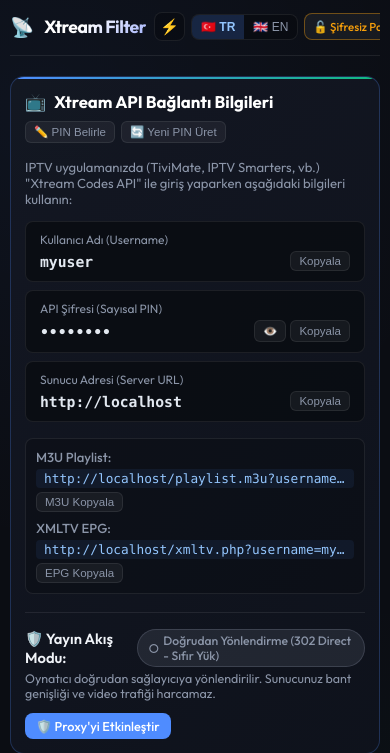
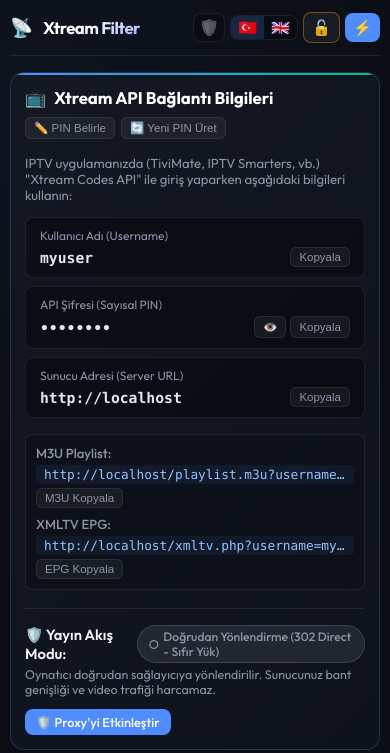
Before and after one commit to misafirkarsila-maker/iptvfilter, a FastAPI app: page / in a window 390 px wide. Shown: the top 753 px of the page. Run offline with FastAPI, Linux system fonts and the light colour scheme; data that the repository does not hold is empty; some libraries are stand-ins or nearby versions.

Commit message:
feat: Optimize topbar for mobile with icon-only mode, grayscale/color shield, flag-only lang, and padlock icons

```diff
--- a/app/templates/index.html
+++ b/app/templates/index.html
@@ -486,35 +486,34 @@
       border-radius: var(--radius-md);
       overflow: hidden;
       background: rgba(0, 0, 0, 0.25);
+      flex-shrink: 0;
     }
     .lang-btn {
       background: transparent;
       border: none;
       color: var(--mut);
-      padding: 5px 9px;
-      font-size: 0.75rem;
+      padding: 4px 7px;
+      font-size: 0.95rem;
+      line-height: 1;
       cursor: pointer;
-      font-weight: 500;
       transition: all 0.15s;
     }
     .lang-btn:hover {
-      color: var(--txt);
+      background: rgba(255, 255, 255, 0.05);
     }
     .lang-btn.active {
       background: rgba(79, 140, 255, 0.2);
-      color: #93c5fd;
-      font-weight: 700;
     }
 
-    /* Basit Proxy İkon Butonu */
+    /* Basit Proxy İkon Butonu (Kalkan) */
     .proxy-icon-btn {
       display: inline-flex;
       align-items: center;
       justify-content: center;
-      width: 31px;
+      width: 32px;
       height: 29px;
       border-radius: var(--radius-md);
-      font-size: 0.95rem;
+      font-size: 1rem;
       border: 1px solid var(--card-border);
       background: rgba(0, 0, 0, 0.25);
       cursor: pointer;
@@ -522,37 +521,55 @@
       transition: all 0.15s;
       flex-shrink: 0;
       padding: 0;
-      position: relative;
     }
     .proxy-icon-btn:hover {
       border-color: rgba(255, 255, 255, 0.25);
       background: rgba(255, 255, 255, 0.05);
     }
+    /* Proxy Kapalı: Gri Kalkan */
+    .proxy-icon-btn .shield-icon {
+      filter: grayscale(100%) opacity(0.42);
+      transition: all 0.2s;
+      display: inline-block;
+      line-height: 1;
+    }
+    /* Proxy Açık: Renkli Canlı Kalkan */
     .proxy-icon-btn.active {
       background: rgba(16, 185, 129, 0.15);
       border-color: rgba(16, 185, 129, 0.4);
       box-shadow: 0 0 8px rgba(16, 185, 129, 0.25);
     }
-    .proxy-icon-btn.active::after {
-      content: '';
-      position: absolute;
-      bottom: 2px;
-      right: 2px;
-      width: 5px;
-      height: 5px;
-      border-radius: 50%;
-      background: var(--ok);
-      box-shadow: 0 0 4px var(--ok);
+    .proxy-icon-btn.active .shield-icon {
+      filter: none;
+      transform: scale(1.06);
+    }
+
+    .topbar-btn {
+      display: inline-flex;
+      align-items: center;
+      gap: 5px;
+      flex-shrink: 0;
+    }
+    .btn-label-desktop {
+      display: inline;
     }
 
     /* Mobil Uyumluluk (Mobile Responsive) */
-    @media (max-width: 680px) {
+    @media (max-width: 768px) {
+      .btn-label-desktop {
+        display: none !important;
+      }
+      .topbar-btn {
+        padding: 5px 8px !important;
+        font-size: 0.95rem !important;
+        min-width: 32px;
+        justify-content: center;
+      }
       .wrap { padding: 12px 10px 40px; }
-      .topbar { gap: 8px; overflow-x: auto; -webkit-overflow-scrolling: touch; }
-      .brand-logo { font-size: 1.2rem; }
-      h1 { font-size: 1.1rem; }
-      .topbar-actions { gap: 6px; }
-      .topbar-actions .btn { font-size: 0.72rem; padding: 5px 8px; white-space: nowrap; }
+      .topbar { gap: 6px; margin-bottom: 16px; padding-bottom: 12px; }
+      .brand-logo { font-size: 1.15rem; }
+      h1 { font-size: 1.05rem; }
+      .topbar-actions { gap: 5px; }
       .api-card { padding: 14px; }
       .api-grid { grid-template-columns: 1fr; gap: 8px; }
       .quick-links { padding: 10px; }
@@ -574,40 +591,42 @@
       </div>
 
       <div class="topbar-actions">
-        <!-- Basit Proxy Durum İkonu -->
+        <!-- Basit Proxy Durum İkonu (Kalkan) -->
         <button type="button" id="topbarProxyPill"
                 class="proxy-icon-btn {% if stream_proxy_enabled %}active{% endif %}"
                 onclick="onProxyBtnClick()"
                 title="{% if stream_proxy_enabled %}Video Proxy: Aktif (Sunucu Üzerinden){% else %}Yayın Modu: 302 Doğrudan (Proxy Kapalı){% endif %}">
-          <span id="topbarProxyIcon">{% if stream_proxy_enabled %}🛡️{% else %}⚡{% endif %}</span>
+          <span id="topbarProxyIcon" class="shield-icon">🛡️</span>
         </button>
 
-        <!-- Dil Seçici -->
+        <!-- Dil Seçici (Sadece Bayraklar) -->
         <div class="lang-switcher">
-          <button type="button" class="lang-btn" id="lang-btn-tr" onclick="setLanguage('tr')">🇹🇷 TR</button>
-          <button type="button" class="lang-btn" id="lang-btn-en" onclick="setLanguage('en')">🇬🇧 EN</button>
+          <button type="button" class="lang-btn" id="lang-btn-tr" onclick="setLanguage('tr')" title="Türkçe">🇹🇷</button>
+          <button type="button" class="lang-btn" id="lang-btn-en" onclick="setLanguage('en')" title="English">🇬🇧</button>
         </div>
 
         <!-- Panel Şifre Durumu Rozeti & Ayar Butonu -->
         {% if has_panel_password %}
-        <button class="btn ghost sm" onclick="openSecurityModal()" title="Panel Şifre Ayarları">
-          <span data-i18n="panel_protected">🔒 Panel Korumalı</span>
+        <button class="btn ghost sm topbar-btn" onclick="openSecurityModal()" title="Panel Korumalı (Şifre Ayarları)">
+          <span>🔒</span><span class="btn-label-desktop" data-i18n="panel_protected">Panel Korumalı</span>
         </button>
         {% else %}
-        <button class="btn ghost sm" onclick="openSecurityModal()" title="Panel Şifre Ayarları" style="border-color: rgba(245, 158, 11, 0.4); color: var(--new);">
-          <span data-i18n="panel_unprotected">🔓 Şifresiz Panel</span>
+        <button class="btn ghost sm topbar-btn" onclick="openSecurityModal()" title="Şifresiz Panel (Şifre Ayarları)" style="border-color: rgba(245, 158, 11, 0.4); color: var(--new);">
+          <span>🔓</span><span class="btn-label-desktop" data-i18n="panel_unprotected">Şifresiz Panel</span>
         </button>
         {% endif %}
 
-        <form action="/sync" method="post" style="display:inline;" hx-post="/sync" hx-target="#stats" hx-swap="innerHTML">
-          <button class="btn sm" type="submit">
-            <span data-i18n="sync_now">⚡ Şimdi Güncelle</span>
+        <form action="/sync" method="post" style="display:inline; margin:0;" hx-post="/sync" hx-target="#stats" hx-swap="innerHTML">
+          <button class="btn sm topbar-btn" type="submit" title="Tüm Sağlayıcıları Şimdi Güncelle">
+            <span>⚡</span><span class="btn-label-desktop" data-i18n="sync_now">Şimdi Güncelle</span>
           </button>
         </form>
 
         {% if has_panel_password %}
-        <form action="/logout" method="post" style="display:inline;">
-          <button class="btn ghost sm" type="submit" data-i18n="logout">Çıkış</button>
+        <form action="/logout" method="post" style="display:inline; margin:0;">
+          <button class="btn ghost sm topbar-btn" type="submit" title="Çıkış Yap">
+            <span>🚪</span><span class="btn-label-desktop" data-i18n="logout">Çıkış</span>
+          </button>
         </form>
         {% endif %}
       </div>
@@ -1135,7 +1154,7 @@
             topbarPill.title = 'Yayın Modu: 302 Doğrudan (Proxy Kapalı)';
           }
           if (topbarIcon) {
-            topbarIcon.innerText = '⚡';
+            topbarIcon.innerText = '🛡️';
           }
 
           if (toastArea) {
@@ -1219,9 +1238,9 @@
     const i18nData = {
       tr: {
         "brand_title": "Xtream Filter",
-        "sync_now": "⚡ Şimdi Güncelle",
-        "panel_protected": "🔒 Panel Korumalı",
-        "panel_unprotected": "🔓 Şifresiz Panel",
+        "sync_now": "Şimdi Güncelle",
+        "panel_protected": "Panel Korumalı",
+        "panel_unprotected": "Şifresiz Panel",
         "logout": "Çıkış",
         "api_card_title": "Xtream API Bağlantı Bilgileri",
         "edit_api_pass": "✏️ PIN Belirle",
@@ -1272,9 +1291,9 @@
       },
       en: {
         "brand_title": "Xtream Filter",
-        "sync_now": "⚡ Sync Now",
-        "panel_protected": "🔒 Protected Panel",
-        "panel_unprotected": "🔓 Open Panel",
+        "sync_now": "Sync Now",
+        "panel_protected": "Protected",
+        "panel_unprotected": "Open Panel",
         "logout": "Logout",
         "api_card_title": "Xtream API & Connection Credentials",
         "edit_api_pass": "✏️ Set PIN",
```
Also changed, not shown: app/templates/provider.html (+50 -30 lines).
